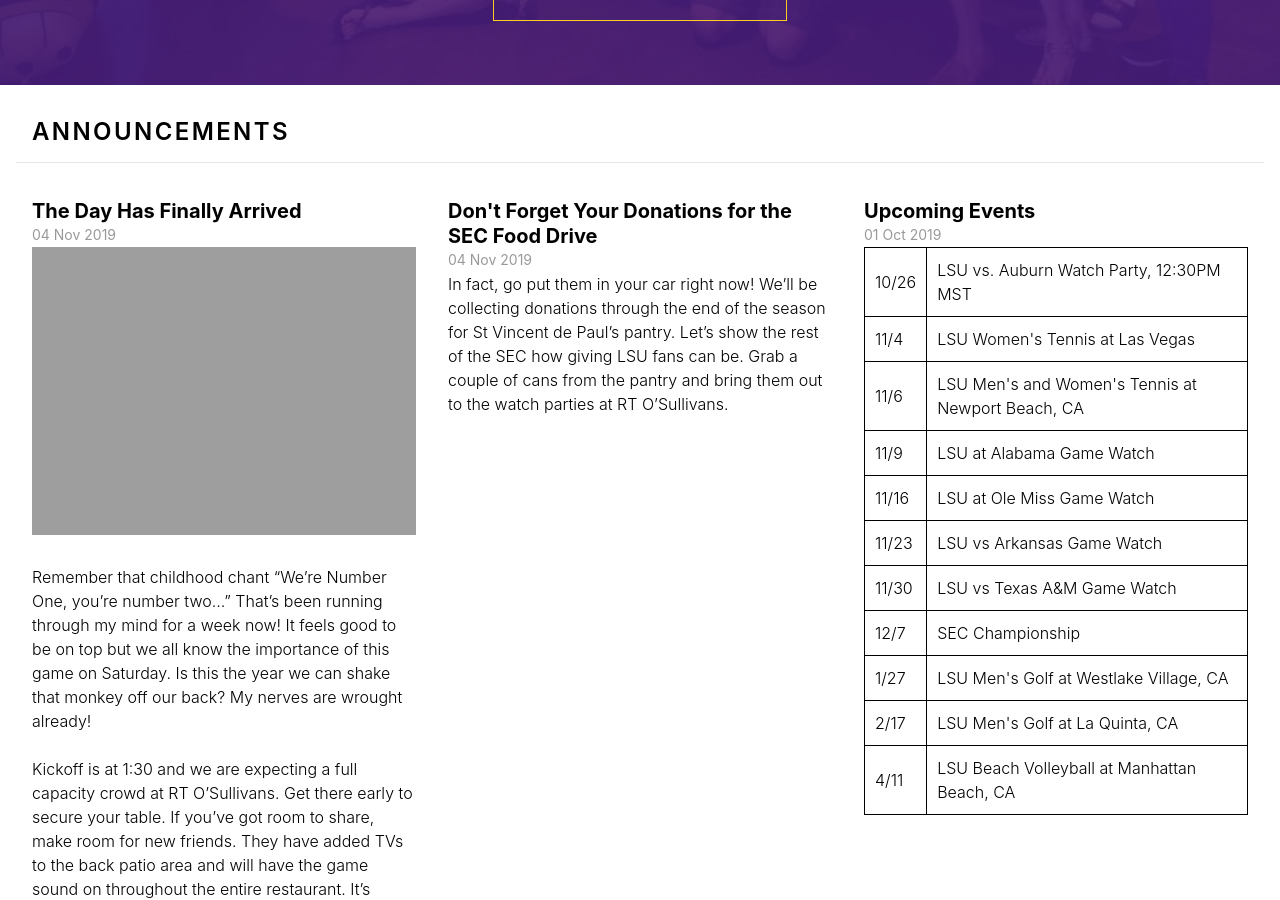
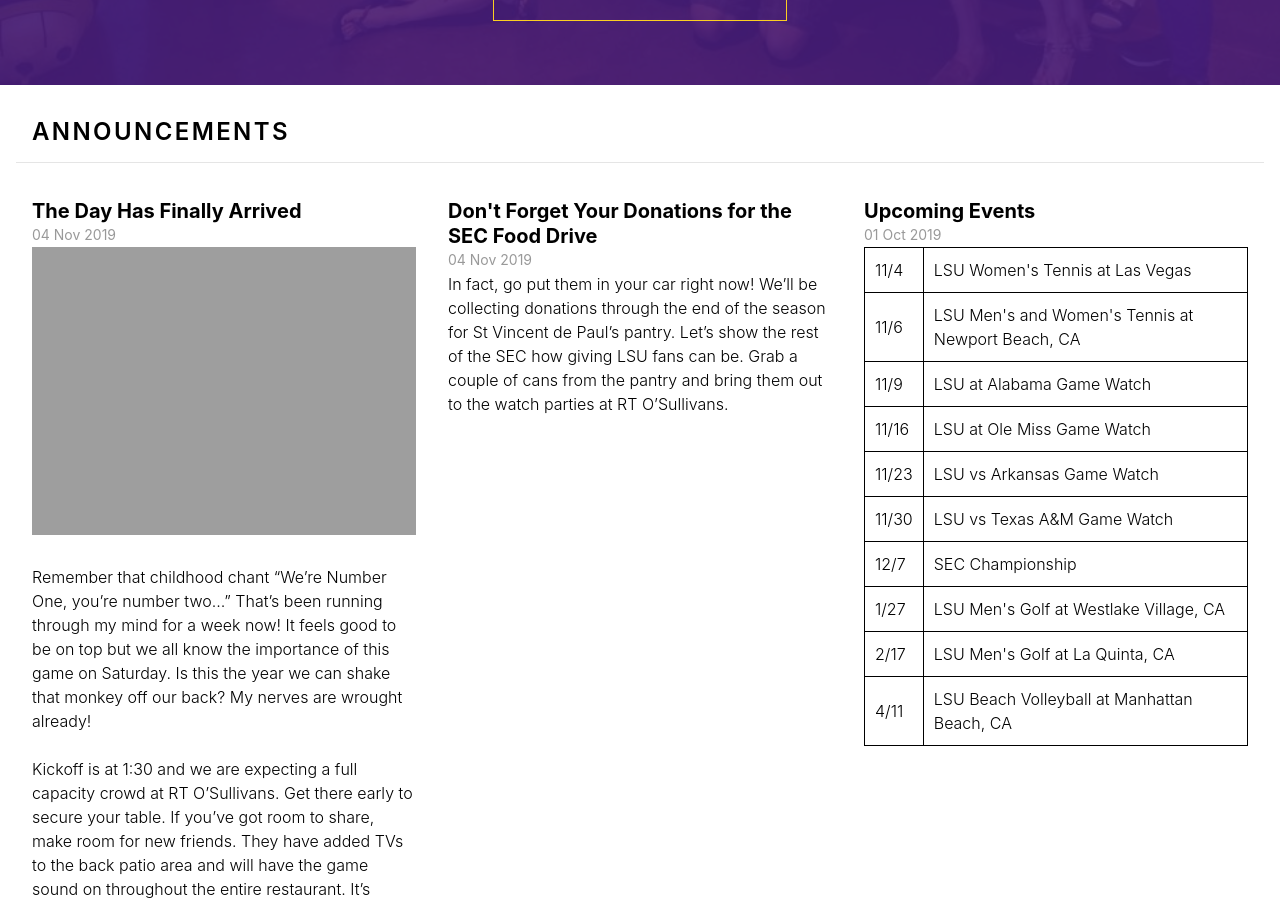
Before and after one commit to lsu-phoenix-alumni/lsu-phoenix-alumni.github.io, a Jekyll site: the page built from index.html, in a window 1280 px wide and 900 px high, scrolled down 758 px. Built offline with Jekyll 4.4.1, drawn with Linux system fonts in a browser that asks for light colours.

Commit message:
Updated Upcoming Events

```diff
--- a/_announcements/upcoming-events.markdown
+++ b/_announcements/upcoming-events.markdown
@@ -5,10 +5,6 @@
 ---
 
 <table>
-<tr>
-    <td>10/26</td>
-    <td>LSU vs. Auburn Watch Party, 12:30PM MST</td>
-</tr>
 <tr>
     <td>11/4</td>
     <td>LSU Women's Tennis at Las Vegas</td>
```
